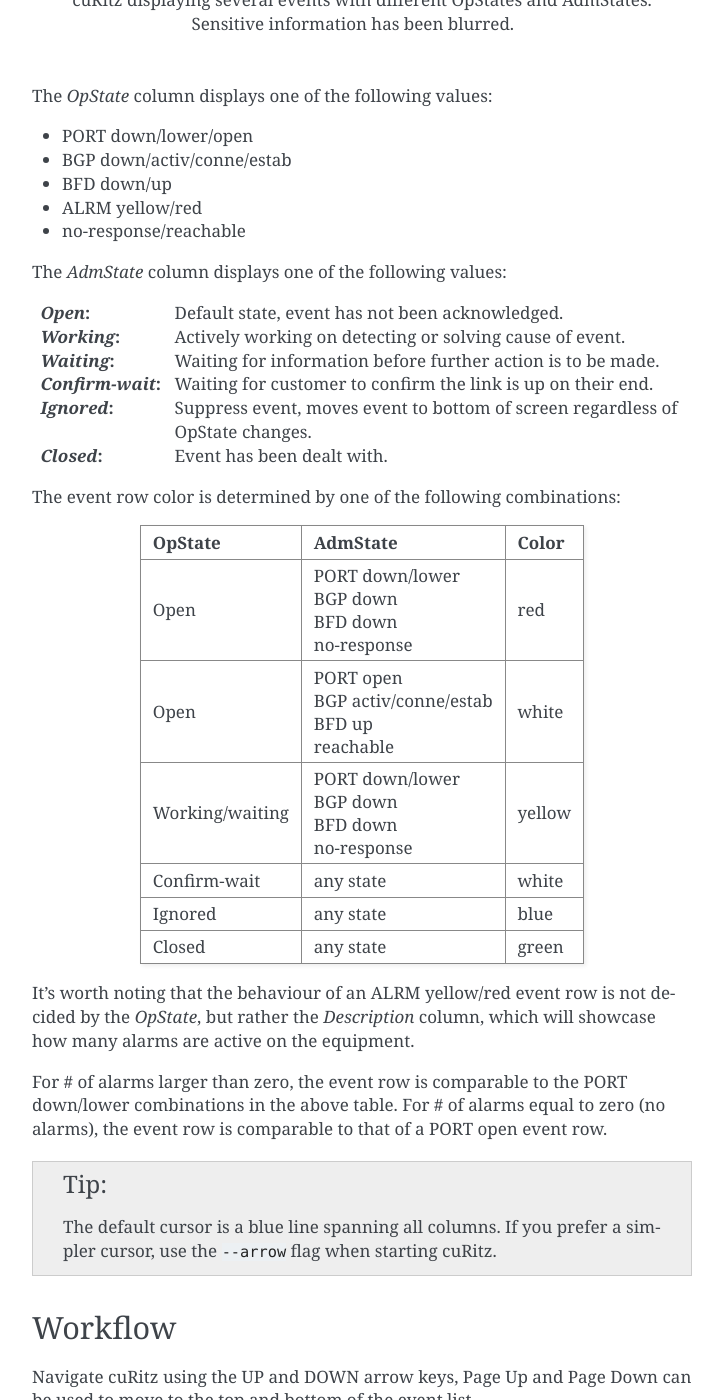
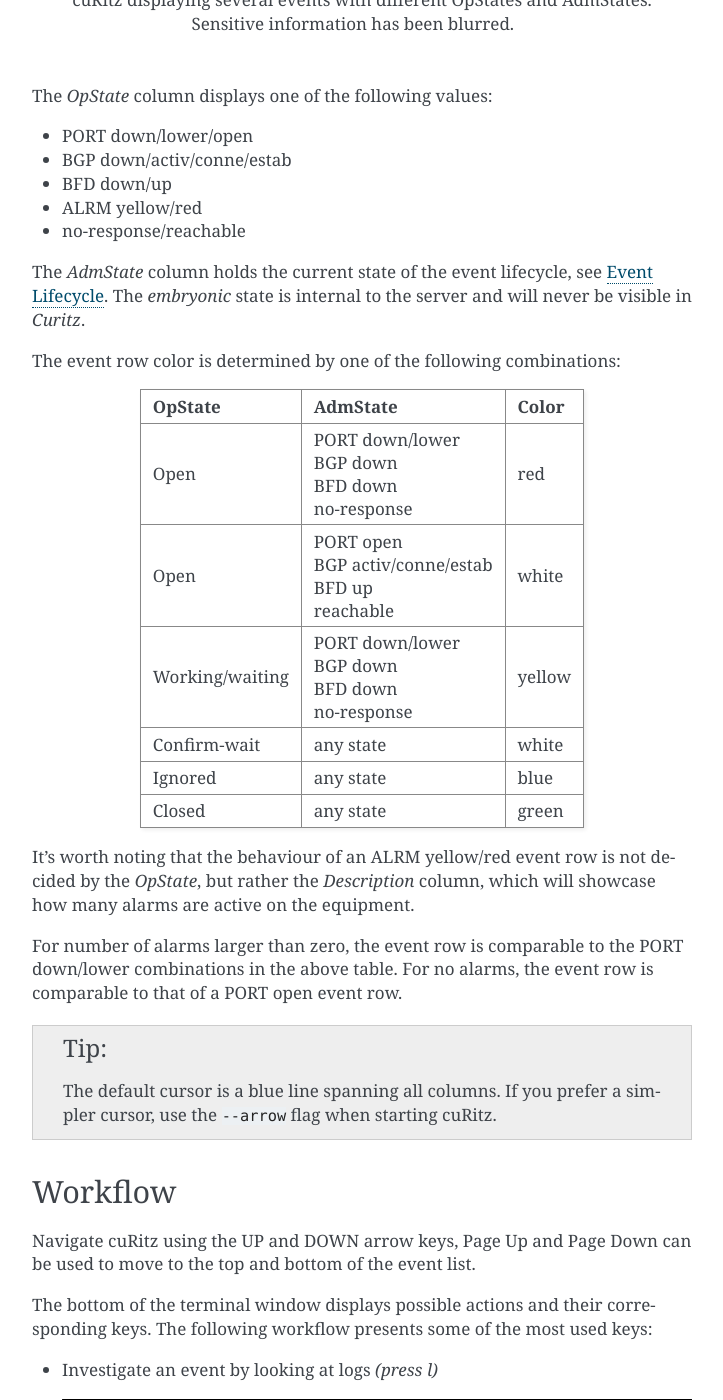
Before and after one commit to Uninett/zino, a Sphinx documentation site: the page built from docs/clients/curitz.rst, in a window 1280 px wide and 1400 px high, scrolled down 1262 px. Shown: the whole window, without its empty margins (388-1111 px from the left). Built offline with Sphinx 7.4.7, drawn with Linux system fonts in a browser that asks for light colours; pages that are not in the unit, such as notebooks, are missing from menus; the version number could not be read and is left out.

Commit message:
Adapt as per code review
* Link to event lifecycle for admState
* Add changelog

--

Co-authored-by: Johanna England <johanna.england@sikt.no>
Co-authored-by: Hanne Moa <hanne.moa@sikt.no>

```diff
--- a/docs/clients/curitz.rst
+++ b/docs/clients/curitz.rst
@@ -46,20 +46,9 @@
 - ALRM yellow/red
 - no-response/reachable
 
-The *AdmState* column displays one of the following values:
-
-:*Open*:
-        Default state, event has not been acknowledged.
-:*Working*:
-        Actively working on detecting or solving cause of event.
-:*Waiting*:
-        Waiting for information before further action is to be made.
-:*Confirm-wait*:
-        Waiting for customer to confirm the link is up on their end.
-:*Ignored*:
-        Suppress event, moves event to bottom of screen regardless of OpState changes.
-:*Closed*:
-        Event has been dealt with.
+The *AdmState* column holds the current state of the event lifecycle, see
+:ref:`event-lifecycle`. The *embryonic* state is internal to the server and
+will never be visible in *Curitz*.
 
 The event row color is determined by one of the following combinations:
 
@@ -90,7 +79,7 @@
 
 It's worth noting that the behaviour of an ALRM yellow/red event row is not decided by the *OpState*, but rather the *Description* column, which will showcase how many alarms are active on the equipment.
 
-For # of alarms larger than zero, the event row is comparable to the PORT down/lower combinations in the above table. For # of alarms equal to zero (no alarms), the event row is comparable to that of a PORT open event row.
+For number of alarms larger than zero, the event row is comparable to the PORT down/lower combinations in the above table. For no alarms, the event row is comparable to that of a PORT open event row.
 
 .. tip::
    The default cursor is a blue line spanning all columns. If you prefer a simpler cursor, use the ``--arrow`` flag when starting cuRitz.
@@ -125,7 +114,7 @@
 
 - Clear all closed events *(press y)*
 
-To update *AdmState* and/or add a comment to more than one event, select using *x* before pressing *u*, *s* or *U*. Selected events are marked by an asterisk. To deselect, press *x* again og *c* to deselect everything.
+To update *AdmState* and/or add a comment to more than one event, select using *x* before pressing *u*, *s* or *U*. Selected events are marked by an asterisk. To deselect, press *x* again and *c* to deselect everything.
 
 Events can be filtered based on description. Press *f* and type to filter, press *f* again and remove query to remove filter.
 
--- a/docs/explanation/concepts.rst
+++ b/docs/explanation/concepts.rst
@@ -50,6 +50,8 @@
 **Reachability Events** (``reachability``)
     Track whether Zino can reach a router at all. Created when SNMP polling
     fails repeatedly. No subindex (the whole device is affected).
+
+.. _event-lifecycle:
 
 Event Lifecycle
 ---------------
```
Also changed, not shown: changelog.d/568.added.md (added, +1 -0 lines).
